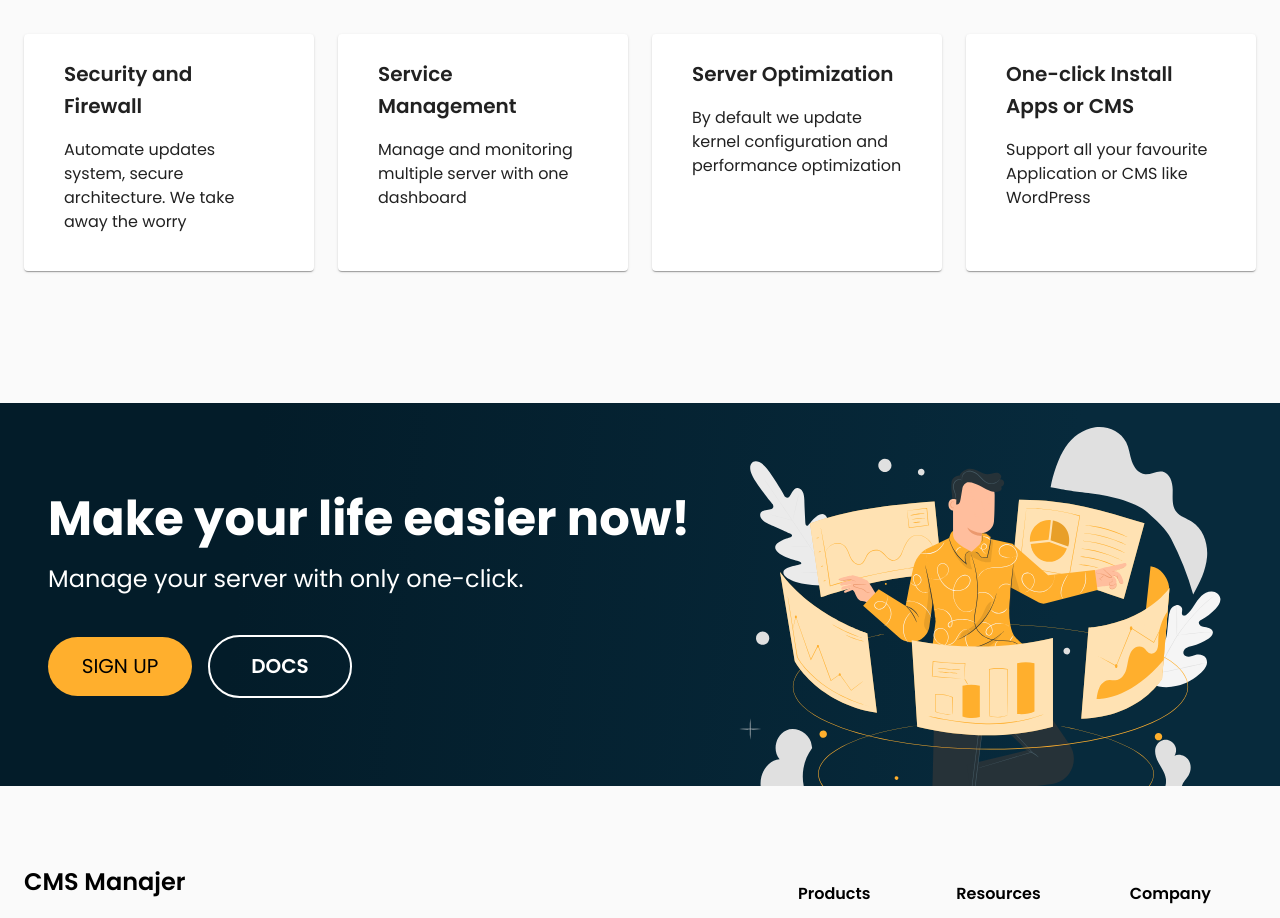
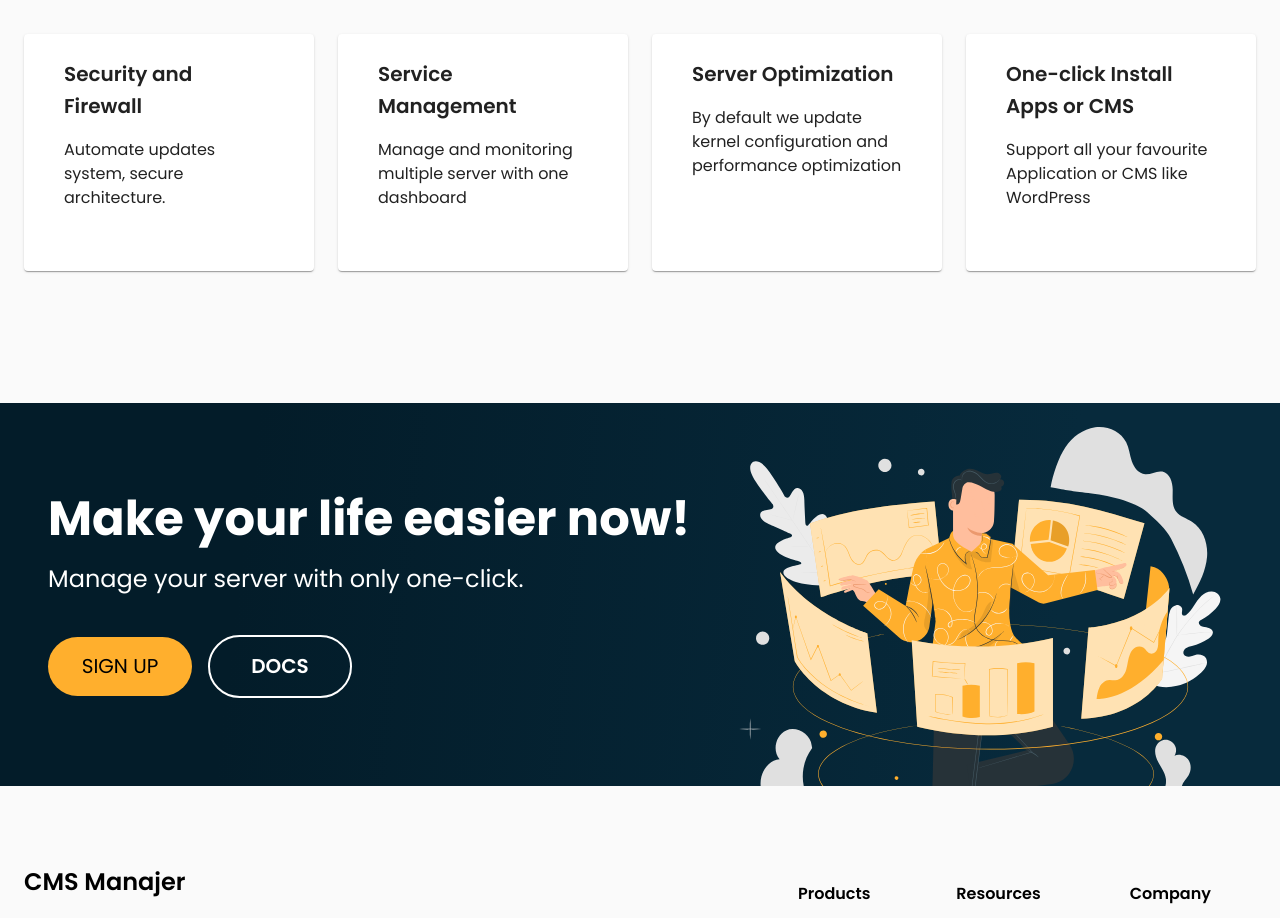
Before and after one commit to cloudboz/cmsmanajer-frontend, a Next.js app: page / in a window 1280 px wide. Shown: the part 1380-2298 px from the top of the page. Built offline with nearby package versions, Linux system fonts and the light colour scheme.

Commit message:
Update feature.js

```diff
--- a/containers/landing/sections/feature.js
+++ b/containers/landing/sections/feature.js
@@ -31,7 +31,7 @@ export default function Feature() {
               Security and Firewall
             </Typography>
             <Typography>
-              Automate updates system, secure architecture. We take away the worry
+              Automate updates system, secure architecture.
             </Typography>
           </Paper>
         </Grid>
```
